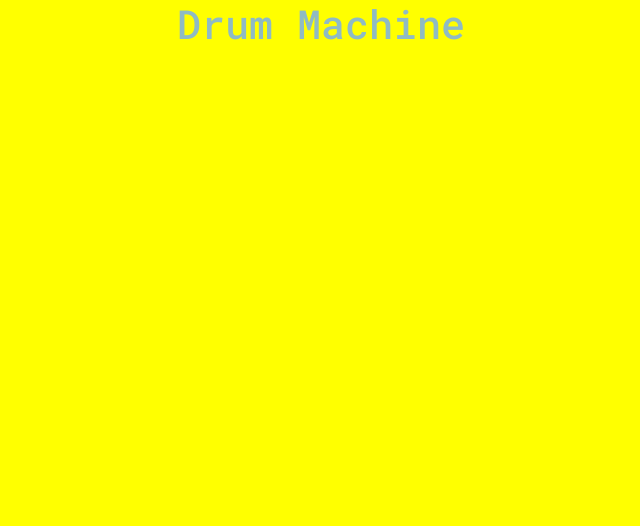
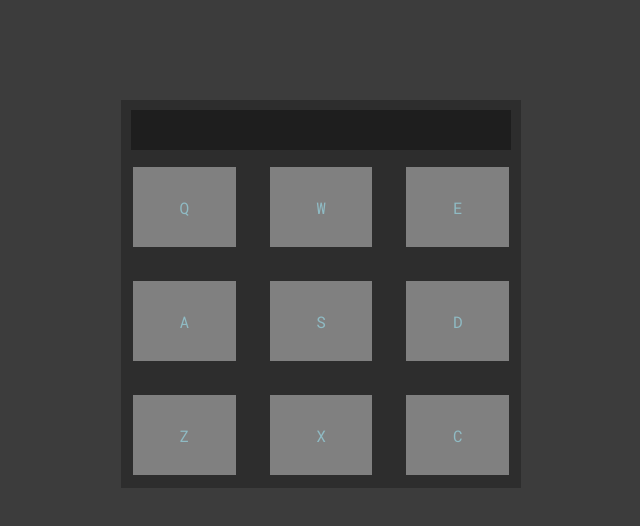
Before and after one commit to nthnmillar/pomodoro-react, a React (Create React App) app: page / in a window 1280 px wide. Shown: the top 526 px of the page, without its empty margins (319-959 px from the left). Built offline with nearby package versions, Linux system fonts and the light colour scheme.

Commit message:
Laid out html and scss

```diff
--- a/package.json
+++ b/package.json
@@ -9,12 +9,12 @@
     "@testing-library/user-event": "^7.1.2",
     "bootstrap": "^4.5.0",
     "jquery": "^3.5.1",
-    "marked": "^1.1.0",
     "node-sass": "^4.14.1",
     "popper.js": "^1.16.1",
     "react": "^16.13.1",
     "react-dom": "^16.13.1",
     "react-scripts": "3.4.1",
+    "soundfont-player": "^0.12.0",
     "yarn": "^1.22.4"
   },
   "scripts": {
--- a/src/App.js
+++ b/src/App.js
@@ -1,29 +1,99 @@
-import React from 'react';
-import marked from 'marked';
+import React, {useState} from 'react';
+/*import AudioPlayer from "./AudioPlayer"; */
 import 'bootstrap';
 
-class App extends React.Component {
+/*
+const [drumSound,setSound] = useState(0);
+const [btnName,setBtn] = useState(0);
+*/
 
-  constructor(props){
-    super(props);
-    this.state = {
-      input: ""
-    };
-    this.handleChange = this.handleChange.bind(this)
+/*
+function SoundPlay(props){
+  switch(props.drumSound){
+    case props.drumSound ==
+
   }
+}
+*/
 
-  handleChange(event){
-    this.setState({input : event.target.value})
-  }
+function DrumButton(props){
+  return (
+    <div className="drum-pad col">
+      <p className="text-center">{props.btnName}</p>
+    </div>
+  )
+}
 
-  render(){
+function App(){
   return (
-      <div className="container-fluid">
-        <h1 className="text-center">Drum Machine</h1>
-
+      <div className="container" id="drum-machine">
+        <div id="display">
+        </div>
+          <div className="row" id="row-1">
+            <DrumButton btnName="Q"/>
+            <DrumButton btnName="W"/>
+            <DrumButton btnName="E"/>
+          </div>
+          <div className="row">
+            <DrumButton btnName="A"/>
+            <DrumButton btnName="S"/>
+            <DrumButton btnName="D"/>
+          </div>
+          <div className="row">
+            <DrumButton btnName="Z"/>
+            <DrumButton btnName="X"/>
+            <DrumButton btnName="C"/>
+          </div>
       </div>
     );
-  }
 };
 
 export default App;
+
+ /*
+  const audioPlayer = AudioPlayer();
+  useEffect(() => {
+    audioPlayer.setInstrument("acoustic_grand_piano");
+  }, []);
+
+  const handleClick = () => {
+    audioPlayer.playNote("C4");
+  };
+  */
+
+/*
+
+          <div className="row">
+            <div className="drum-pad col" id="">
+              <p className="text-center">Q</p>
+            </div>
+            <div className="drum-pad col" id="">
+              <p className="text-center">W</p>
+            </div>
+            <div className="drum-pad col" id="">
+              <p className="text-center">E</p>
+            </div>
+          </div>
+          <div className="row">
+            <div className="drum-pad col" id="">
+              <p className="text-center">A</p>
+            </div>
+            <div className="drum-pad col" id="">
+              <p className="text-center">S</p>
+            </div>
+            <div className="drum-pad col" id="">
+              <p className="text-center">D</p>
+            </div>
+          </div>
+          <div className="row">
+            <div className="drum-pad col" id="">
+              <p className="text-center">Z</p>
+            </div>
+            <div className="drum-pad col" id="">
+              <p className="text-center">X</p>
+            </div>
+            <div className="drum-pad col" id="">
+              <p className="text-center">C</p>
+            </div>
+          </div>
+          */
--- /dev/null
+++ b/src/_Archive/AudioContext.js
@@ -0,0 +1 @@
+export default window.AudioContext;
--- /dev/null
+++ b/src/_Archive/AudioPlayer.js
@@ -0,0 +1,39 @@
+import SoundFontPlayer from "soundfont-player";
+import AudioContext from "./AudioContext";
+
+
+const NullSoundFontPlayerNoteAudio = {
+ stop() {}
+};
+
+const NullSoundFontPlayer = {
+  play(){
+   return NullSoundFontPlayerNoteAudio;
+  }
+};
+
+const AudioPlayer = () => {
+ //Audio Context
+ const audioContext = AudioContext && new AudioContext();
+
+ //soundPlayer
+ let soundPlayer = NullSoundFontPlayerNoteAudio;
+ //setInstrument
+ const Player = {
+  setInstrument(instrumentName){
+    SoundFontPlayer.instrument(audioContext, instrumentName)
+      .then(soundfontPlayer =>{
+        soundPlayer = soundfontPlayer;
+      })
+      .catch(e => {
+        soundPlayer = NullSoundFontPlayer;
+      });
+  },
+  playNote(note){
+    soundPlayer.play(note);
+  }
+ };
+ return Player;
+}
+
+export default AudioPlayer;
--- a/src/style.scss
+++ b/src/style.scss
@@ -3,15 +3,38 @@
 @import url('https://fonts.googleapis.com/css2?family=Roboto+Mono:ital,wght@0,100;0,200;0,300;0,400;0,423;0,500;0,600;0,700;1,100;1,200;1,300;1,400;1,423;1,500;1,600;1,700&display=swap');
 
 
-$body-bg:yellow;
+$body-bg:#3c3c3c;
 $header-text:'Roboto', sans-serif;
 $font-text: 'Roboto Mono', monospace;
+$h1-color:#5c9ac9;
 $h2-color:#b07a60;
-$h1-color:#5c9ac9;
 $font-color:#8fbbc4;
+$container-color:#2d2d2d;
+$display-color:#1e1e1e;
 
 body{
  font-family: $font-text;
  background-color: $body-bg;
  color: $font-color;
 }
+
+#drum-machine{
+ background:$container-color;
+ height:388px;
+ width: 400px;
+ margin-top: 100px;
+ padding:10px;
+}
+
+#display{
+ background: $display-color;
+ height:40px;
+
+}
+
+.drum-pad{
+ height:80px;
+ background:grey;
+ margin:17px;
+ padding-top: 7%;
+}
```
Also changed, not shown: src/_Archive/InstrumentAudio.js (added, +37 -0 lines), 1 other file (tests, documents, lock files or other folders).
